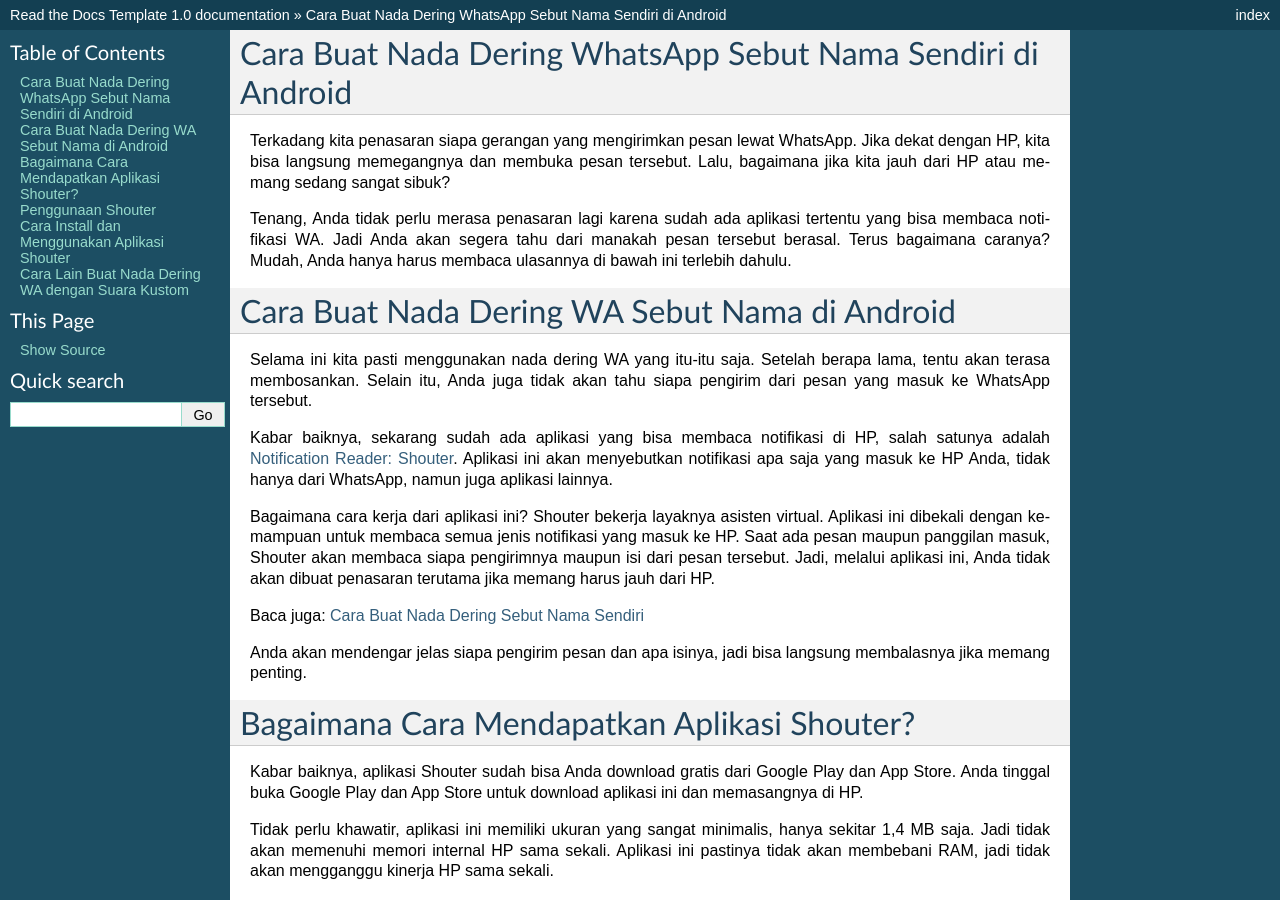
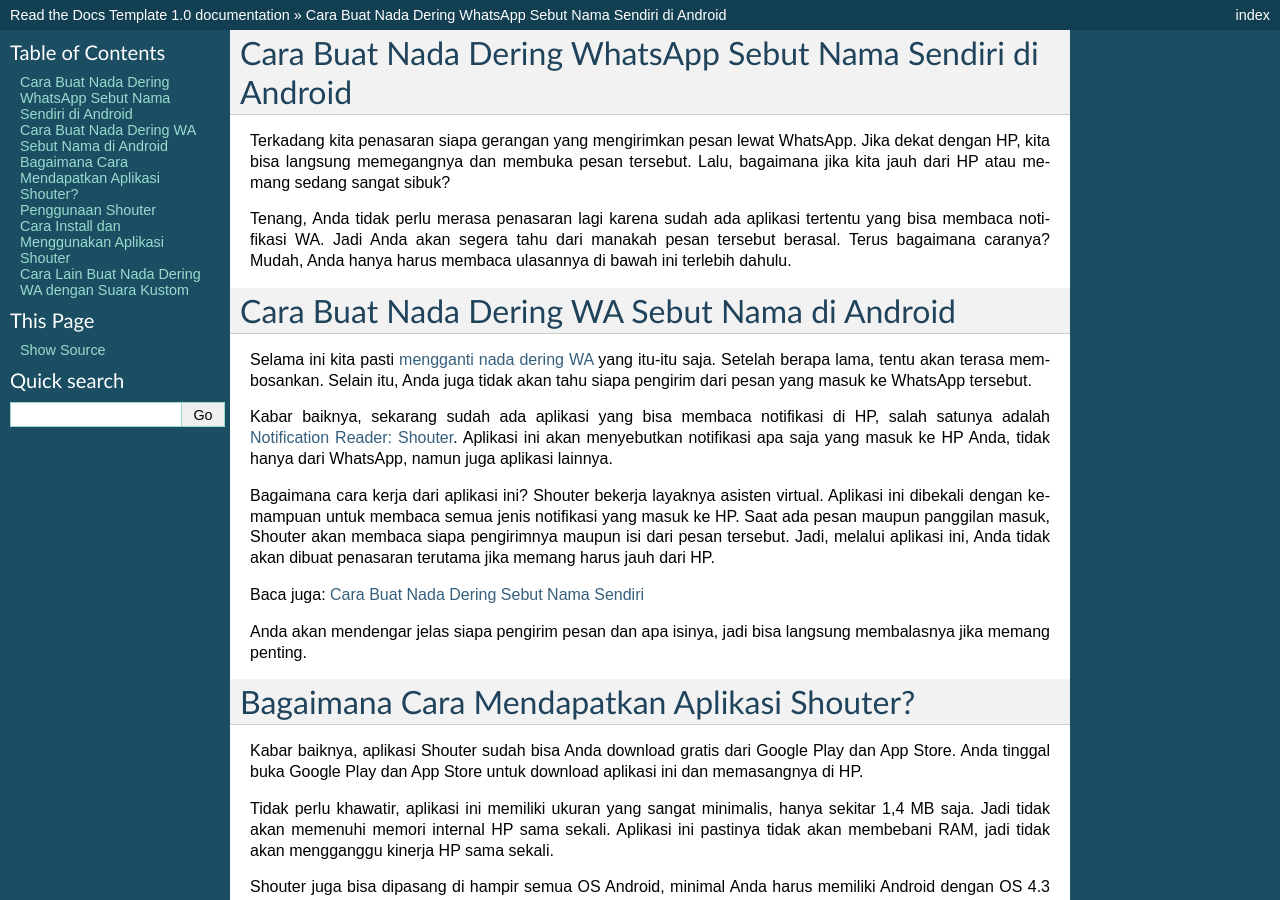
Before and after one commit to zaidmg/taichi, a Sphinx documentation site: the page built from docs/index.rst, in a window 1280 px wide and 900 px high. Built offline with Sphinx 7.4.7, drawn with Linux system fonts in a browser that asks for light colours.

Commit message:
Update index.rst

```diff
--- a/docs/index.rst
+++ b/docs/index.rst
@@ -13,7 +13,7 @@
 Cara Buat Nada Dering WA Sebut Nama di Android
 ==================
 
-Selama ini kita pasti menggunakan nada dering WA yang itu-itu saja. Setelah berapa lama, tentu akan terasa membosankan. Selain itu, Anda juga tidak akan tahu siapa pengirim dari pesan yang masuk ke WhatsApp tersebut.
+Selama ini kita pasti `mengganti nada dering WA <https://www.wameta.id/ganti-nada-dering-wa-dengan-lagu/>`_ yang itu-itu saja. Setelah berapa lama, tentu akan terasa membosankan. Selain itu, Anda juga tidak akan tahu siapa pengirim dari pesan yang masuk ke WhatsApp tersebut.
 
 Kabar baiknya, sekarang sudah ada aplikasi yang bisa membaca notifikasi di HP, salah satunya adalah `Notification Reader: Shouter <https://news.google.com/articles/CAIiEOxZHoTcvT1ZvNlC1m_sDr0qGQgEKhAIACoHCAowgoytCzCPl8UDMIa3rgc?uo=CAUiP2h0dHBzOi8vd3d3LmphbWJpbm93LmNvbS9uYWRhLWRlcmluZy13YS1zZWJ1dC1uYW1hLXBlbmdpcmltbnlhL9IBAA&hl=en-ID&gl=ID&ceid=ID%3Aen>`_. Aplikasi ini akan menyebutkan notifikasi apa saja yang masuk ke HP Anda, tidak hanya dari WhatsApp, namun juga aplikasi lainnya.
 
```
